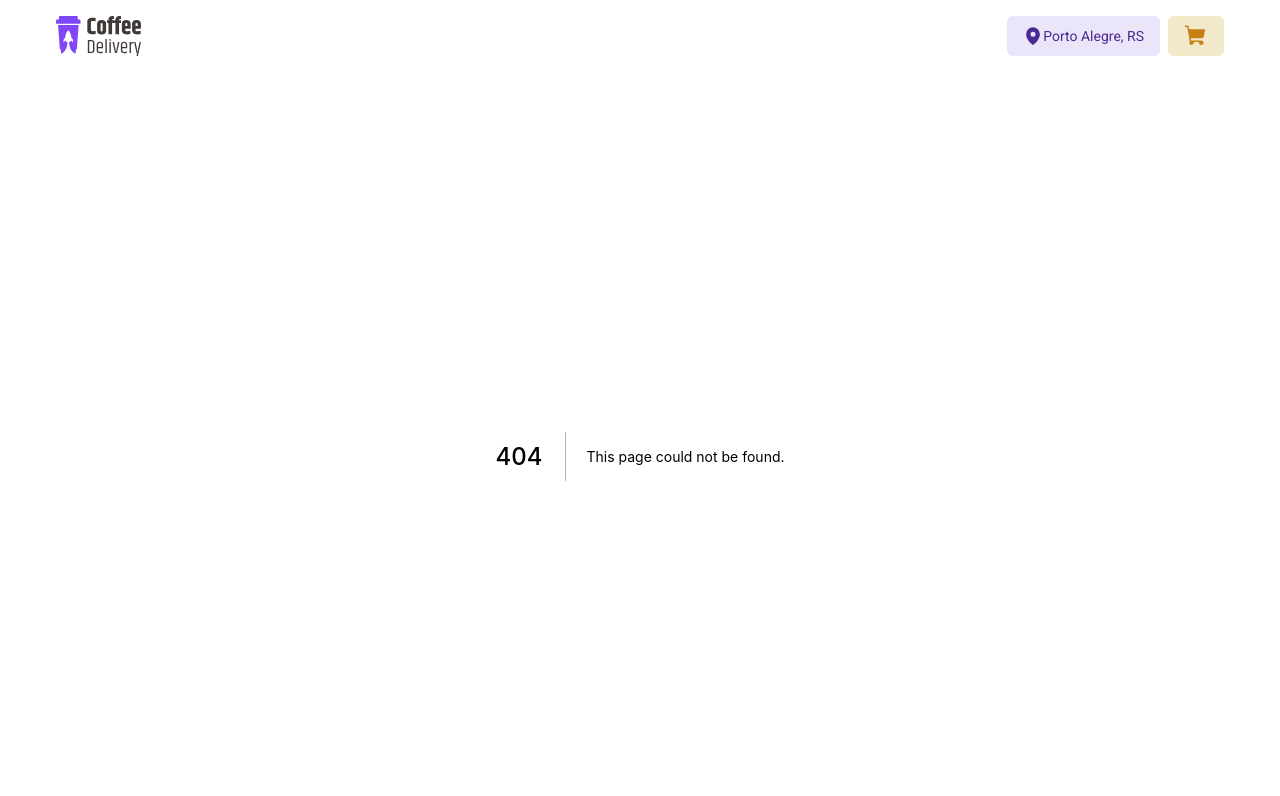
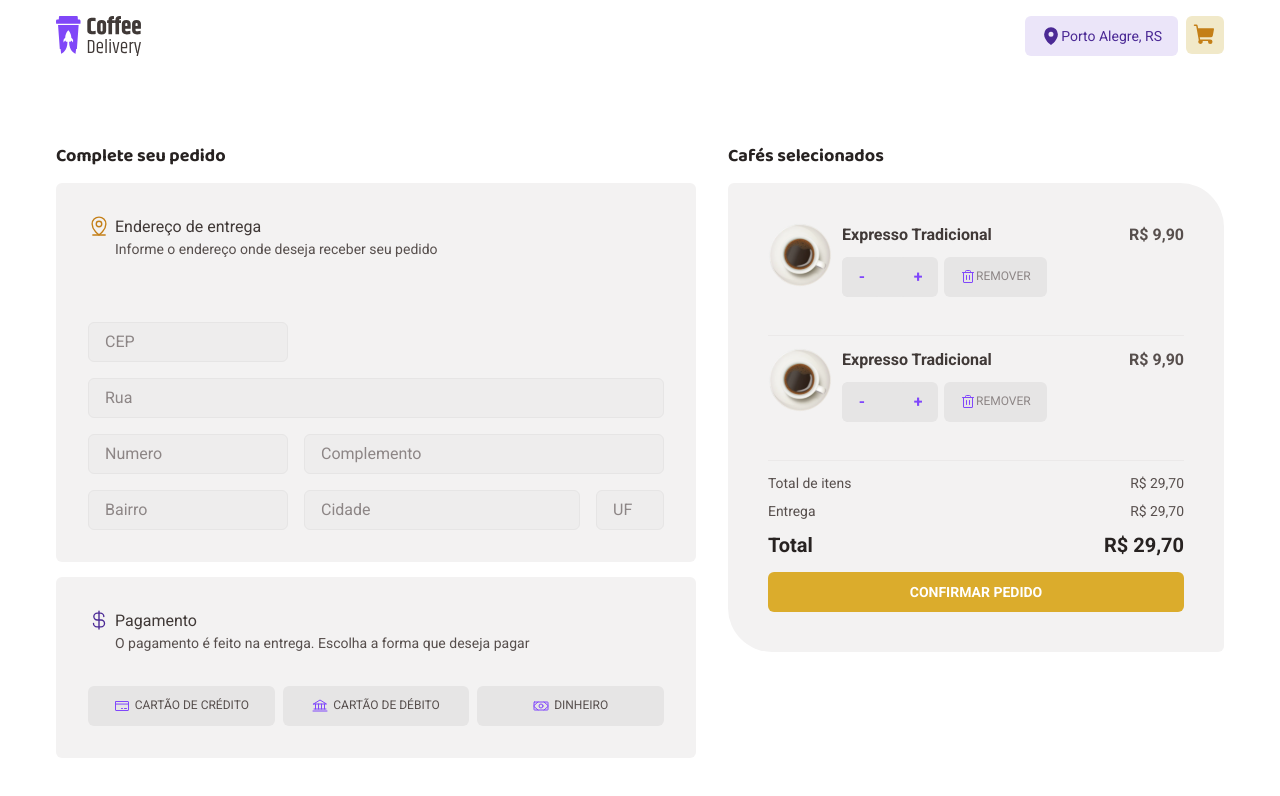
Before and after one commit to joaovictor3g/coffee-delivery, a Next.js app: page /cart in a window 1280 px wide. Before the commit this address had no page. Shown: the top 796 px of the page. Built offline with nearby package versions, Linux system fonts and the light colour scheme.

Commit message:
feat: created cart page

```diff
--- a/src/components/layout/Header.tsx
+++ b/src/components/layout/Header.tsx
@@ -1,5 +1,6 @@
-import { Button, ButtonGroup, Flex, Image, Text } from "@chakra-ui/react";
+import { Button, ButtonGroup, Flex, Image, Text, Link } from "@chakra-ui/react";
 import { MapPin, ShoppingCart } from "phosphor-react";
+import NextLink from "next/link";
 
 export function Header() {
   return (
@@ -14,9 +15,20 @@ export function Header() {
           </Text>
         </Button>
 
-        <Button bg="yellow.100" color="yellow.300">
-          <ShoppingCart size={24} weight="fill" />
-        </Button>
+        <NextLink href="/cart" passHref>
+          <Link
+            bg="yellow.100"
+            color="yellow.300"
+            display="flex"
+            alignItems="center"
+            justifyContent="center"
+            borderRadius="6px"
+            w="38px"
+            h="38px"
+          >
+            <ShoppingCart size={24} weight="fill" />
+          </Link>
+        </NextLink>
       </ButtonGroup>
     </Flex>
   );
--- /dev/null
+++ b/src/components/pages/Cart/SectionCart.tsx
@@ -0,0 +1,62 @@
+import { CoffeeMinimalBox } from "@/components/shared/CoffeeMinimalBox";
+import { VStack, Heading, HStack, Text, Button } from "@chakra-ui/react";
+
+export function SectionCart() {
+  return (
+    <VStack as="section" flex="1" spacing="15px" align="start">
+      <Heading fontSize="1.125rem">Cafés selecionados</Heading>
+
+      <VStack
+        spacing="12px"
+        w="100%"
+        bg="gray.100"
+        align="start"
+        p={10}
+        borderRadius="6px 44px"
+      >
+        <CoffeeMinimalBox />
+        <CoffeeMinimalBox />
+
+        <VStack w="100%">
+          <HStack justify="space-between" w="100%">
+            <Text fontSize="0.87rem" fontWeight="400" color="gray.600">
+              Total de itens
+            </Text>
+            <Text fontSize="0.87rem" fontWeight="400" color="gray.600">
+              R$ 29,70
+            </Text>
+          </HStack>
+
+          <HStack justify="space-between" w="100%">
+            <Text fontSize="0.87rem" fontWeight="400" color="gray.600">
+              Entrega
+            </Text>
+            <Text fontSize="0.87rem" fontWeight="400" color="gray.600">
+              R$ 29,70
+            </Text>
+          </HStack>
+
+          <HStack justify="space-between" w="100%">
+            <Text fontSize="1.25rem" fontWeight="700">
+              Total
+            </Text>
+            <Text fontSize="1.25rem" fontWeight="700">
+              R$ 29,70
+            </Text>
+          </HStack>
+        </VStack>
+
+        <Button
+          w="100%"
+          bg="yellow.200"
+          colorScheme="white"
+          fontSize="0.875rem"
+          fontWeight="700"
+          textTransform="uppercase"
+        >
+          Confirmar pedido
+        </Button>
+      </VStack>
+    </VStack>
+  );
+}
--- /dev/null
+++ b/src/components/pages/Cart/SectionForm.tsx
@@ -0,0 +1,104 @@
+import { PaymentButton } from "@/components/shared/PaymentButton";
+import {
+  VStack,
+  Heading,
+  Flex,
+  Box,
+  Input,
+  HStack,
+  ButtonGroup,
+  Text,
+  Icon,
+} from "@chakra-ui/react";
+import { MapPinLine, CurrencyDollar } from "phosphor-react";
+
+export function SectionForm() {
+  return (
+    <VStack as="section" maxW="640px" w="100%" spacing="15px" align="start">
+      <Heading fontSize="1.125rem">Complete seu pedido</Heading>
+
+      <VStack
+        spacing="12px"
+        w="100%"
+        bg="gray.100"
+        align="start"
+        p={8}
+        borderRadius="6px"
+      >
+        <Flex align="start" mb="50px" gap="5px">
+          <Icon as={MapPinLine} w="22px" h="22px" color="yellow.300" />
+          <Box>
+            <Text fontSize="1rem" color="gray.700">
+              Endereço de entrega
+            </Text>
+            <Text fontSize="0.875rem" color="gray.600">
+              Informe o endereço onde deseja receber seu pedido
+            </Text>
+          </Box>
+        </Flex>
+
+        <VStack as="form" spacing={4} w="100%" align="start">
+          <Input placeholder="CEP" variant="address" maxW="200px" w="100%" />
+          <Input placeholder="Rua" variant="address" />
+          <HStack w="100%" spacing={4}>
+            <Input
+              placeholder="Numero"
+              variant="address"
+              maxW="200px"
+              w="100%"
+            />
+            <Input placeholder="Complemento" variant="address" flex="1" />
+          </HStack>
+          <HStack w="100%" spacing={4}>
+            <Input
+              placeholder="Bairro"
+              variant="address"
+              maxW="200px"
+              w="100%"
+            />
+            <Input
+              placeholder="Cidade"
+              variant="address"
+              maxW="276px"
+              w="100%"
+            />
+            <Input placeholder="UF" variant="address" flex="1" />
+          </HStack>
+        </VStack>
+      </VStack>
+
+      <VStack
+        spacing="12px"
+        w="100%"
+        bg="gray.100"
+        align="start"
+        p={8}
+        borderRadius="6px"
+      >
+        <Flex align="start" mb="20px" gap="5px">
+          <Icon as={CurrencyDollar} w="22px" h="22px" color="purple.300" />
+          <Box>
+            <Text fontSize="1rem" color="gray.700">
+              Pagamento
+            </Text>
+            <Text fontSize="0.875rem" color="gray.600">
+              O pagamento é feito na entrega. Escolha a forma que deseja pagar
+            </Text>
+          </Box>
+        </Flex>
+
+        <ButtonGroup w="100%" justifyContent="space-between">
+          <PaymentButton w="33%" paymentType="credit">
+            Cartão de crédito
+          </PaymentButton>
+          <PaymentButton w="33%" paymentType="debit">
+            Cartão de débito
+          </PaymentButton>
+          <PaymentButton w="33%" paymentType="money">
+            Dinheiro
+          </PaymentButton>
+        </ButtonGroup>
+      </VStack>
+    </VStack>
+  );
+}
--- /dev/null
+++ b/src/components/shared/AmountInput.tsx
@@ -0,0 +1,15 @@
+import { HStack, Button, Input } from "@chakra-ui/react";
+
+export function AmountInput() {
+  return (
+    <HStack bg="gray.300" borderRadius="6px" maxW="72px" w="100%">
+      <Button variant="unstyled" bg="inherit" color="purple.200">
+        {"-"}
+      </Button>
+      <Input variant="unstyled" value="1" color="black" />
+      <Button variant="unstyled" bg="inherit" color="purple.200">
+        {"+"}
+      </Button>
+    </HStack>
+  );
+}
--- /dev/null
+++ b/src/components/shared/CoffeeMinimalBox.tsx
@@ -0,0 +1,42 @@
+import {
+  Flex,
+  Image,
+  Box,
+  Text,
+  Button,
+  Divider,
+  VStack,
+  Icon,
+} from "@chakra-ui/react";
+import { Trash } from "phosphor-react";
+import { AmountInput } from "./AmountInput";
+
+export function CoffeeMinimalBox() {
+  return (
+    <VStack w="100%">
+      <Flex gap="10px" mb="30px" w="100%">
+        <Image src="/Coffee.svg" alt="Cafe" w="64px" h="64px" />
+        <Box w="100%">
+          <Flex justify="space-between" mb="10px">
+            <Text fontWeight="700" fontSize="1rem" color="gray.700">
+              Expresso Tradicional
+            </Text>
+            <Text fontWeight="700" fontSize="1rem" color="gray.600">
+              R$ 9,90
+            </Text>
+          </Flex>
+          <Flex align="center" gap="30px">
+            <AmountInput />
+            <Button bg="gray.300">
+              <Icon as={Trash} color="purple.200" w="16px" h="16px" />
+              <Text fontSize="0.75rem" color="gray.500" fontWeight="400">
+                REMOVER
+              </Text>
+            </Button>
+          </Flex>
+        </Box>
+      </Flex>
+      <Divider w="100%" borderColor="gray.300" />
+    </VStack>
+  );
+}
--- /dev/null
+++ b/src/components/shared/PaymentButton.tsx
@@ -0,0 +1,42 @@
+import { Button, ButtonProps, Icon } from "@chakra-ui/react";
+import { Bank, CreditCard, IconProps, Money } from "phosphor-react";
+
+type PaymentType = "money" | "credit" | "debit";
+
+interface PaymentButtonProps extends ButtonProps {
+  paymentType: PaymentType;
+}
+
+const icons: Record<
+  PaymentType,
+  React.ForwardRefExoticComponent<
+    IconProps & React.RefAttributes<SVGSVGElement>
+  >
+> = {
+  credit: CreditCard,
+  money: Money,
+  debit: Bank,
+};
+
+export function PaymentButton({ paymentType, ...rest }: PaymentButtonProps) {
+  const PaymentIcon = icons[paymentType];
+
+  return (
+    <Button
+      {...rest}
+      bg="gray.300"
+      textTransform="uppercase"
+      borderRadius="6px"
+      p="1rem"
+      fontSize="12px"
+      color="gray.600"
+      fontWeight="400"
+      display="flex"
+      alignItems="center"
+      gap="5px"
+    >
+      <Icon as={PaymentIcon} w="16px" h="16px" color="purple.200" m="0" />
+      {rest.children}
+    </Button>
+  );
+}
--- /dev/null
+++ b/src/pages/cart.tsx
@@ -0,0 +1,12 @@
+import { SectionCart } from "@/components/pages/Cart/SectionCart";
+import { SectionForm } from "@/components/pages/Cart/SectionForm";
+import { Flex } from "@chakra-ui/react";
+
+export default function Cart() {
+  return (
+    <Flex as="main" mt="90px" gap="2rem">
+      <SectionForm />
+      <SectionCart />
+    </Flex>
+  );
+}
--- a/src/styles/colors.ts
+++ b/src/styles/colors.ts
@@ -2,7 +2,7 @@ export const colors = Object.freeze({
   gray: {
     100: "#f3f2f2",
     200: "#ededed",
-    300: "#e6e5e4",
+    300: "#e6e5e5",
     400: "#d7d5d5",
     500: "#8d8686",
     600: "#574f4d",
--- a/src/styles/theme.ts
+++ b/src/styles/theme.ts
@@ -16,4 +16,26 @@ export const theme = extendTheme({
   styles: {
     global: {},
   },
+  components: {
+    Input: {
+      variants: {
+        address: {
+          field: {
+            background: "#EEEDED",
+            border: "1px solid #E6e5e5",
+            color: "#8D8686",
+            _placeholder: {
+              color: "#8D8686",
+            },
+            _focus: {
+              borderColor: "yellow.200",
+            },
+          },
+        },
+      },
+      defaultProps: {
+        variant: null,
+      },
+    },
+  },
 });
```
Also changed, not shown: src/components/shared/CoffeeBox.tsx (+2 -9 lines).
